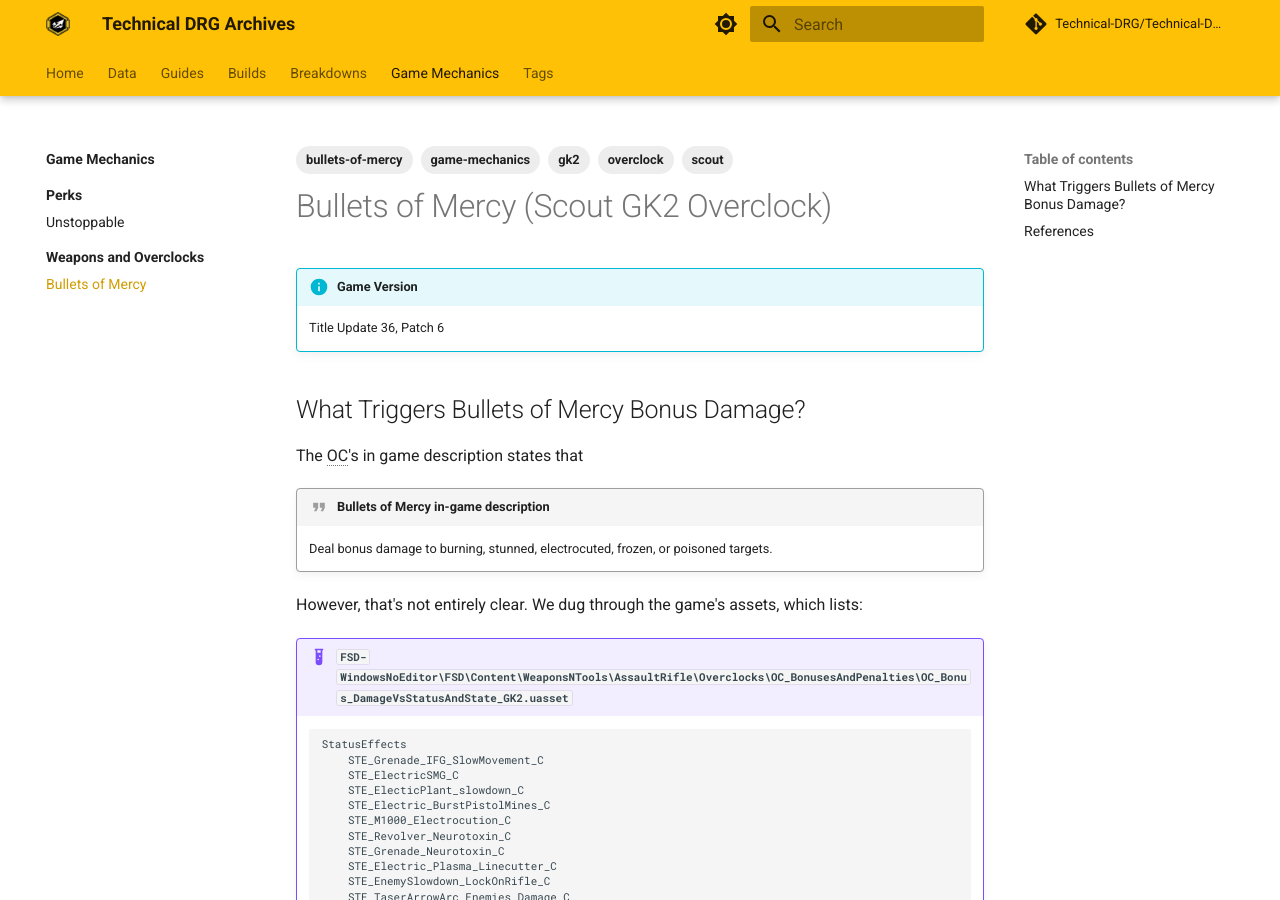
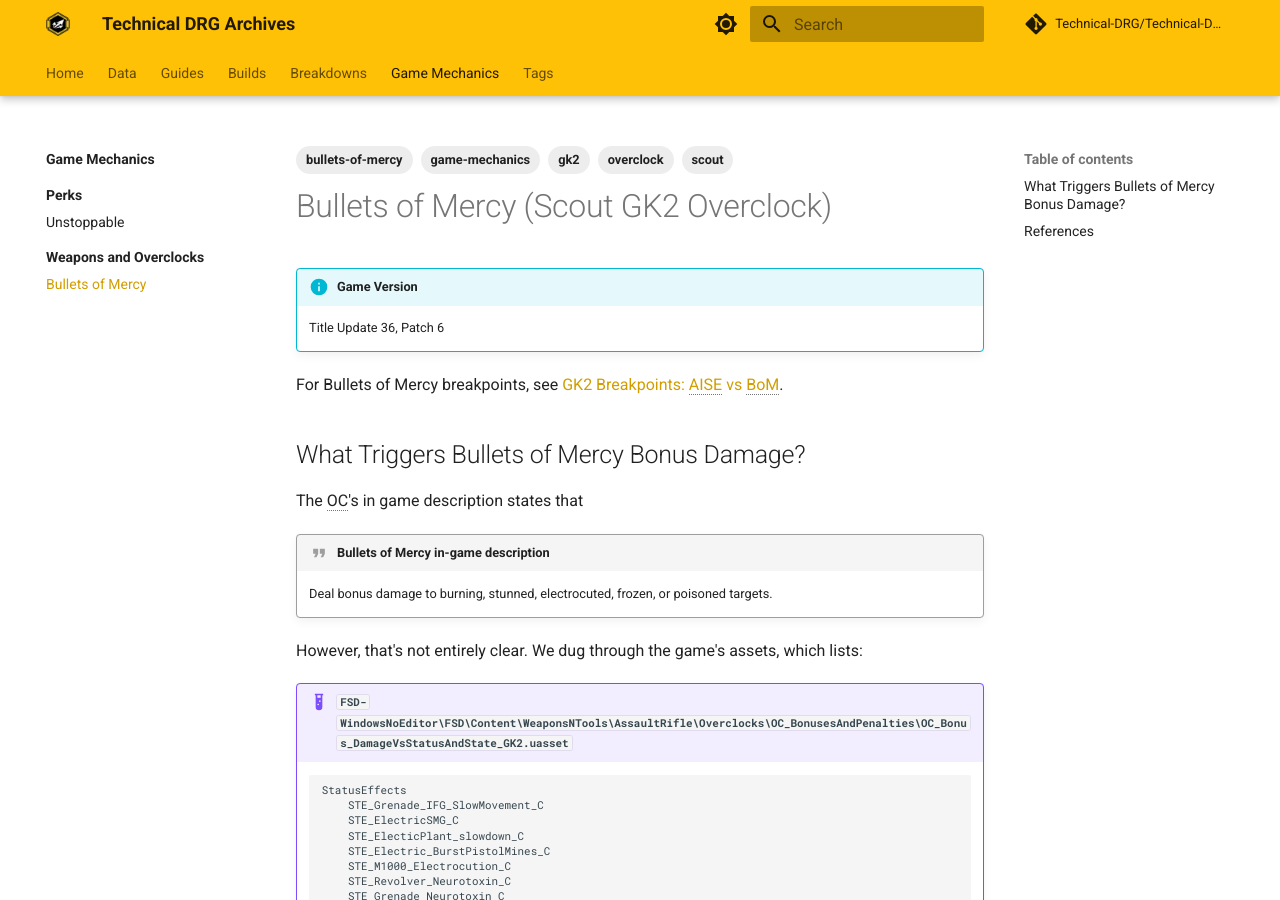
Before and after one commit to Technical-DRG/Technical-DRG-Archives, an MkDocs documentation site: the page built from docs/game-mechanics/weapons-overclocks/bullets-of-mercy.md, in a window 1280 px wide and 900 px high. Built offline with MkDocs 1.6.1 and Material for MkDocs 9.7.7, drawn with Linux system fonts in a browser that asks for light colours; comment, search, counter and statistics services are not loaded.

Commit message:
game-mech: link to BoM data

```diff
--- a/docs/game-mechanics/weapons-overclocks/bullets-of-mercy.md
+++ b/docs/game-mechanics/weapons-overclocks/bullets-of-mercy.md
@@ -12,6 +12,9 @@ tags:
 !!! info "Game Version"
 
     Title Update 36, Patch 6
+
+For Bullets of Mercy breakpoints, see [GK2 Breakpoints: AISE vs
+BoM](./../../data/gk2-bp-aise-vs-bom.md).
 
 ## What Triggers Bullets of Mercy Bonus Damage?
 
@@ -103,3 +106,4 @@ human-readable form:
 *[IFG]: Inhibitor-Field Generator
 *[DoT]: Damage over Time
 *[TEF]: Thermal Exhaust Feedback
+*[AISE]: AI Stability Engine
```
